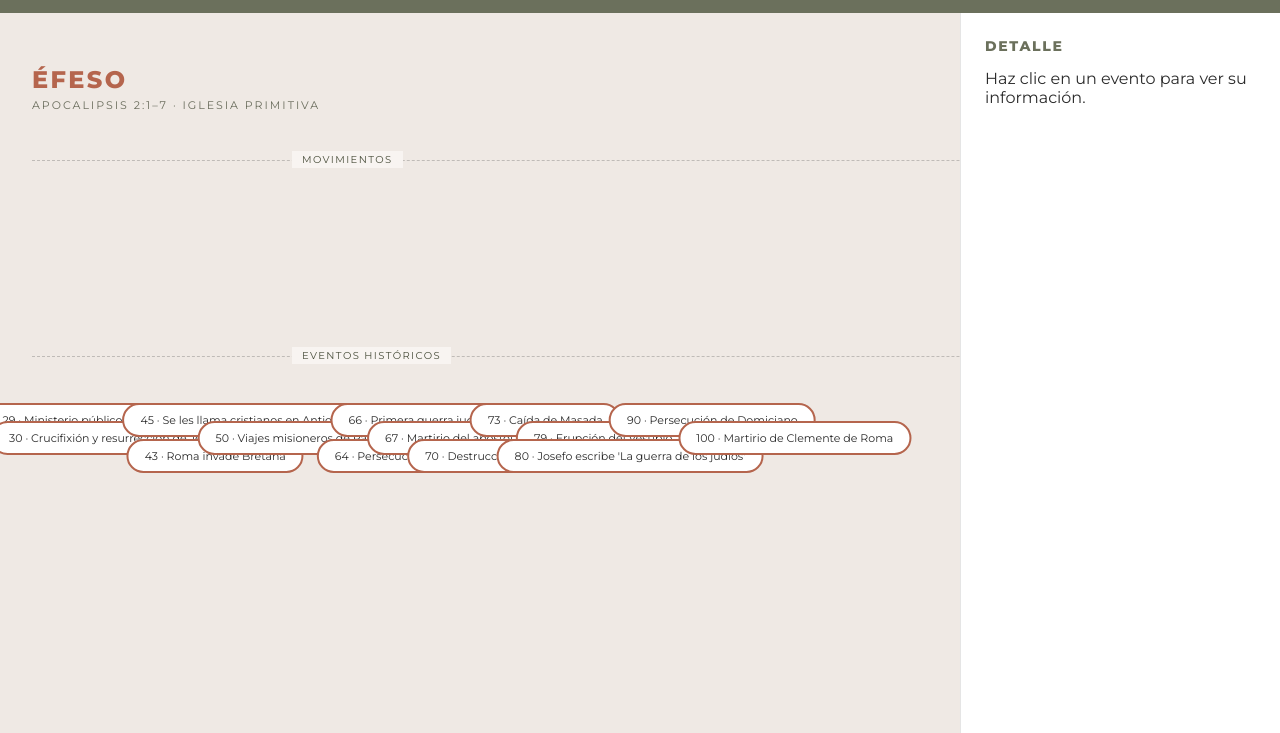
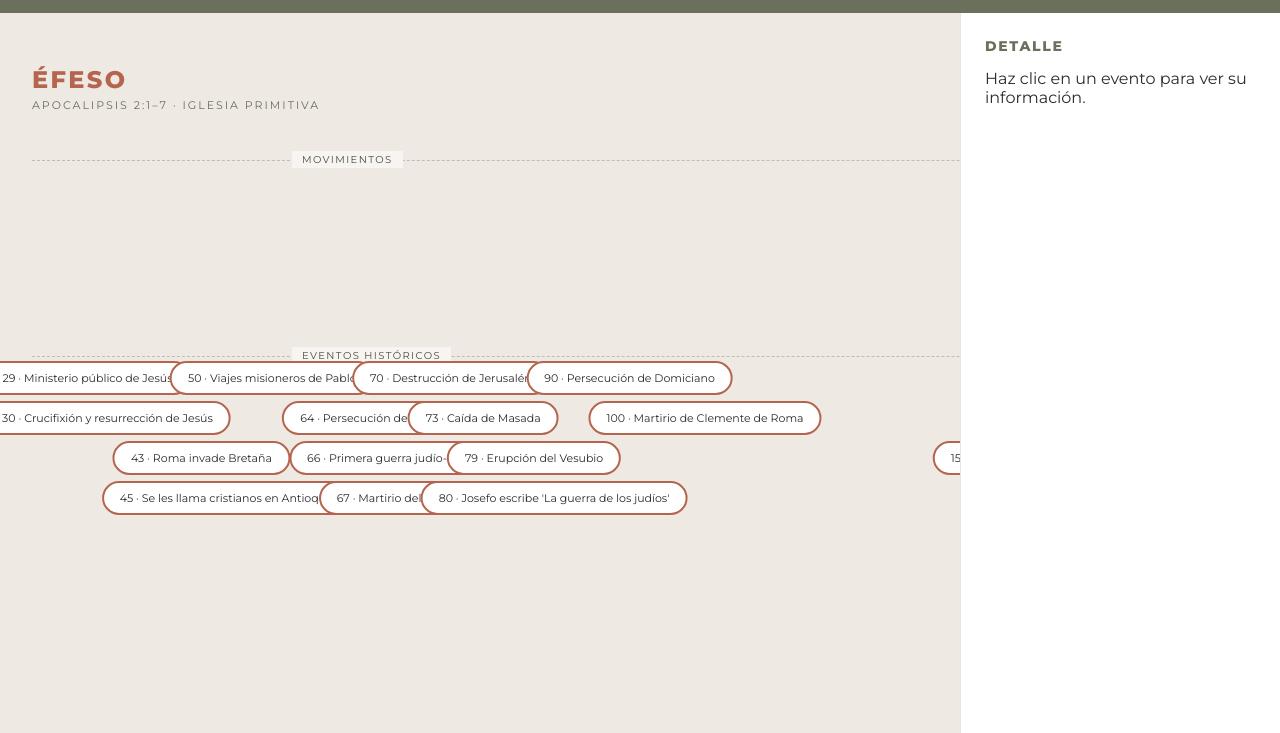
Before and after one commit to Soyjuanf/Timeline-Historia-Iglesia, a plain HTML site: page index.html in a window 1280 px wide. Shown: the part 67-800 px from the top of the page. Drawn offline with Linux system fonts and the light colour scheme.

Commit message:
Update index.html

```diff
--- a/index.html
+++ b/index.html
@@ -93,12 +93,12 @@
       opacity: 0.8;
     }
 
-    /* AHORA CADA ERA TIENE 2 FILAS: MOVIMIENTOS Y EVENTOS */
+    /* Dos filas: movimientos y eventos */
     .layers {
       display: grid;
       grid-template-rows: repeat(2, 1fr);
       position: relative;
-      height: 360px; /* un poco más alto para aire vertical */
+      height: 360px;
       margin-top: 48px;
       row-gap: 32px;
     }
@@ -143,8 +143,7 @@
 
     /* Movimientos de larga duración (bandas) */
     .event--movement {
-      /* para bandas usamos el left como inicio real, no centrado */
-      transform: translateY(-50%);
+      transform: translateY(-50%); /* usamos left como inicio real */
       border-radius: 24px;
       background: rgba(181, 101, 77, 0.14);
       border-style: dashed;
@@ -273,293 +272,71 @@
 <script>
   const events = [
     // === ÉFESO ===
-    {
-      eraIndex: 0, type: "point", year: 29,
-      title: "Ministerio público de Jesús",
-      description: "Jesús inicia su predicación del Reino de Dios y llama a sus discípulos.",
-      tags: ["Evangelios"]
-    },
-    {
-      eraIndex: 0, type: "point", year: 30,
-      title: "Crucifixión y resurrección de Jesús",
-      description: "Jesús muere bajo Poncio Pilato y resucita al tercer día.",
-      tags: ["Redención"]
-    },
-    {
-      eraIndex: 0, type: "point", year: 43,
-      title: "Roma invade Bretaña",
-      description: "El Imperio romano inicia la conquista de Bretaña.",
-      tags: ["Imperio romano"]
-    },
-    {
-      eraIndex: 0, type: "point", year: 45,
-      title: "Se les llama cristianos en Antioquía",
-      description: "Los discípulos reciben por primera vez el nombre de cristianos.",
-      tags: ["Identidad cristiana"]
-    },
-    {
-      eraIndex: 0, type: "point", year: 50,
-      title: "Viajes misioneros de Pablo",
-      description: "Pablo difunde el evangelio por Asia Menor y Europa.",
-      tags: ["Misión"]
-    },
-    {
-      eraIndex: 0, type: "point", year: 64,
-      title: "Persecución de Nerón",
-      description: "Primera persecución imperial contra los cristianos.",
-      tags: ["Persecución"]
-    },
-    {
-      eraIndex: 0, type: "point", year: 66,
-      title: "Primera guerra judío-romana",
-      description: "Rebelión de los judíos contra Roma.",
-      tags: ["Historia"]
-    },
-    {
-      eraIndex: 0, type: "point", year: 67,
-      title: "Martirio del apóstol Pedro",
-      description: "Pedro muere por su fe en Roma.",
-      tags: ["Martirio"]
-    },
-    {
-      eraIndex: 0, type: "point", year: 70,
-      title: "Destrucción de Jerusalén",
-      description: "Las legiones romanas destruyen Jerusalén y el Templo.",
-      tags: ["Profecía cumplida"]
-    },
-    {
-      eraIndex: 0, type: "point", year: 73,
-      title: "Caída de Masada",
-      description: "Último bastión judío frente a Roma.",
-      tags: ["Historia judía"]
-    },
-    {
-      eraIndex: 0, type: "point", year: 79,
-      title: "Erupción del Vesubio",
-      description: "Pompeya y Herculano son destruidas por la erupción del Vesubio.",
-      tags: ["Catástrofe"]
-    },
-    {
-      eraIndex: 0, type: "point", year: 80,
-      title: "Josefo escribe 'La guerra de los judíos'",
-      description: "Flavio Josefo relata el conflicto judeo-romano.",
-      tags: ["Historia"]
-    },
-    {
-      eraIndex: 0, type: "point", year: 90,
-      title: "Persecución de Domiciano",
-      description: "Cristianos perseguidos por negarse a adorar al emperador.",
-      tags: ["Persecución"]
-    },
-    {
-      eraIndex: 0, type: "point", year: 100,
-      title: "Martirio de Clemente de Roma",
-      description: "Uno de los primeros obispos de Roma es ejecutado.",
-      tags: ["Martirio"]
-    },
-    {
-      eraIndex: 0, type: "point", year: 155,
-      title: "Justino Mártir confronta a Marción",
-      description: "Justino defiende la fe apostólica frente a la herejía de Marción.",
-      tags: ["Apologética"]
-    },
-    {
-      eraIndex: 0, type: "point", year: 170,
-      title: "Marco Aurelio y los cristianos",
-      description: "Durante su reinado se intensifican martirios locales.",
-      tags: ["Persecución"]
-    },
-    {
-      eraIndex: 0, type: "point", year: 200,
-      title: "Apología de Tertuliano",
-      description: "Tertuliano escribe en defensa del cristianismo.",
-      tags: ["Apologética"]
-    },
-    {
-      eraIndex: 0, type: "point", year: 250,
-      title: "Persecución de Decio",
-      description: "Primera persecución imperial obligatoria contra todos los cristianos.",
-      tags: ["Persecución"]
-    },
+    { eraIndex: 0, type: "point", year: 29,  title: "Ministerio público de Jesús",          description: "Jesús inicia su predicación del Reino de Dios y llama a sus discípulos.", tags: ["Evangelios"] },
+    { eraIndex: 0, type: "point", year: 30,  title: "Crucifixión y resurrección de Jesús", description: "Jesús muere bajo Poncio Pilato y resucita al tercer día.",             tags: ["Redención"] },
+    { eraIndex: 0, type: "point", year: 43,  title: "Roma invade Bretaña",                  description: "El Imperio romano inicia la conquista de Bretaña.",                   tags: ["Imperio romano"] },
+    { eraIndex: 0, type: "point", year: 45,  title: "Se les llama cristianos en Antioquía", description: "Los discípulos reciben por primera vez el nombre de cristianos.",      tags: ["Identidad cristiana"] },
+    { eraIndex: 0, type: "point", year: 50,  title: "Viajes misioneros de Pablo",           description: "Pablo difunde el evangelio por Asia Menor y Europa.",               tags: ["Misión"] },
+    { eraIndex: 0, type: "point", year: 64,  title: "Persecución de Nerón",                 description: "Primera persecución imperial contra los cristianos.",               tags: ["Persecución"] },
+    { eraIndex: 0, type: "point", year: 66,  title: "Primera guerra judío-romana",          description: "Rebelión de los judíos contra Roma.",                               tags: ["Historia"] },
+    { eraIndex: 0, type: "point", year: 67,  title: "Martirio del apóstol Pedro",           description: "Pedro muere por su fe en Roma.",                                    tags: ["Martirio"] },
+    { eraIndex: 0, type: "point", year: 70,  title: "Destrucción de Jerusalén",             description: "Las legiones romanas destruyen Jerusalén y el Templo.",             tags: ["Profecía cumplida"] },
+    { eraIndex: 0, type: "point", year: 73,  title: "Caída de Masada",                      description: "Último bastión judío frente a Roma.",                               tags: ["Historia judía"] },
+    { eraIndex: 0, type: "point", year: 79,  title: "Erupción del Vesubio",                 description: "Pompeya y Herculano son destruidas por la erupción del Vesubio.",   tags: ["Catástrofe"] },
+    { eraIndex: 0, type: "point", year: 80,  title: "Josefo escribe 'La guerra de los judíos'", description: "Flavio Josefo relata el conflicto judeo-romano.",              tags: ["Historia"] },
+    { eraIndex: 0, type: "point", year: 90,  title: "Persecución de Domiciano",             description: "Cristianos perseguidos por negarse a adorar al emperador.",         tags: ["Persecución"] },
+    { eraIndex: 0, type: "point", year: 100, title: "Martirio de Clemente de Roma",         description: "Uno de los primeros obispos de Roma es ejecutado.",                 tags: ["Martirio"] },
+    { eraIndex: 0, type: "point", year: 155, title: "Justino Mártir confronta a Marción",   description: "Justino defiende la fe apostólica frente a la herejía de Marción.", tags: ["Apologética"] },
+    { eraIndex: 0, type: "point", year: 170, title: "Marco Aurelio y los cristianos",       description: "Durante su reinado se intensifican martirios locales.",             tags: ["Persecución"] },
+    { eraIndex: 0, type: "point", year: 200, title: "Apología de Tertuliano",              description: "Tertuliano escribe en defensa del cristianismo.",                   tags: ["Apologética"] },
+    { eraIndex: 0, type: "point", year: 250, title: "Persecución de Decio",                description: "Primera persecución imperial obligatoria contra todos los cristianos.", tags: ["Persecución"] },
 
     // === ESMIRNA · MOVIMIENTOS ===
-    {
-      eraIndex: 1,
-      type: "movement",
-      startYear: 156,
-      endYear: 300,
-      title: "Montanistas",
-      description: "Movimiento profético surgido en Frigia que enfatizaba visiones, revelaciones y vida ascética.",
-      tags: ["Movimiento", "Profecía"]
-    },
-    {
-      eraIndex: 1,
-      type: "movement",
-      startYear: 251,
-      endYear: 400,
-      title: "Novacianos",
-      description: "Movimiento rigorista que rechazaba la readmisión de cristianos que habían apostatado.",
-      tags: ["Movimiento", "Rigorismo"]
-    },
-    {
-      eraIndex: 1,
-      type: "movement",
-      startYear: 311,
-      endYear: 400,
-      title: "Donatistas",
-      description: "Movimiento en el norte de África que exigía ministros moralmente puros.",
-      tags: ["Movimiento", "África"]
-    },
+    { eraIndex: 1, type: "movement", startYear: 156, endYear: 300, title: "Montanistas", description: "Movimiento profético surgido en Frigia que enfatizaba visiones, revelaciones y vida ascética.", tags: ["Movimiento", "Profecía"] },
+    { eraIndex: 1, type: "movement", startYear: 251, endYear: 400, title: "Novacianos",  description: "Movimiento rigorista que rechazaba la readmisión de cristianos que habían apostatado.",         tags: ["Movimiento", "Rigorismo"] },
+    { eraIndex: 1, type: "movement", startYear: 311, endYear: 400, title: "Donatistas",  description: "Movimiento en el norte de África que exigía ministros moralmente puros.",                         tags: ["Movimiento", "África"] },
 
-    // === PÉRGAMO · MOVIMIENTO LARGO ===
-    {
-      eraIndex: 2,
-      type: "movement",
-      startYear: 380,
-      endYear: 600,
-      title: "Nestorianos",
-      description: "Corriente cristológica con raíces a finales del siglo IV, condenada en el Concilio de Éfeso (431) y extendida hacia Persia y Asia.",
-      tags: ["Movimiento", "Cristología"]
-    },
+    // === PÉRGAMO · MOVIMIENTO ===
+    { eraIndex: 2, type: "movement", startYear: 380, endYear: 600, title: "Nestorianos", description: "Corriente cristológica con raíces a finales del siglo IV, condenada en el Concilio de Éfeso (431) y extendida hacia Persia y Asia.", tags: ["Movimiento", "Cristología"] },
 
-    // === ESMIRNA · EVENTOS PUNTUALES (≤ 395) ===
-    {
-      eraIndex: 1, type: "point", year: 303,
-      title: "Gran persecución de Diocleciano",
-      description: "Última y más violenta persecución oficial contra la Iglesia.",
-      tags: ["Persecución"]
-    },
-    {
-      eraIndex: 1, type: "point", year: 311,
-      title: "Historia Eclesiástica de Eusebio",
-      description: "Eusebio de Cesarea escribe la primera gran historia oficial de la Iglesia.",
-      tags: ["Historia de la Iglesia"]
-    },
-    {
-      eraIndex: 1, type: "point", year: 312,
-      title: "Constantino gana la batalla del Puente Milvio",
-      description: "Constantino vence a Majencio bajo el signo cristiano.",
-      tags: ["Constantino", "Imperio"]
-    },
-    {
-      eraIndex: 1, type: "point", year: 313,
-      title: "Edicto de Milán",
-      description: "Se decreta la libertad religiosa para los cristianos.",
-      tags: ["Iglesia y Estado"]
-    },
-    {
-      eraIndex: 1, type: "point", year: 325,
-      title: "Concilio de Nicea",
-      description: "Primer concilio ecuménico; se afirma la divinidad de Cristo.",
-      tags: ["Concilios", "Cristología"]
-    },
-    {
-      eraIndex: 1, type: "point", year: 340,
-      title: "Cristianismo llega a Abisinia",
-      description: "El cristianismo se establece en el reino de Abisinia (Etiopía).",
-      tags: ["Misión", "África"]
-    },
-    {
-      eraIndex: 1, type: "point", year: 361,
-      title: "Juliano el Apóstata",
-      description: "Emperador que intenta restaurar el paganismo.",
-      tags: ["Imperio", "Paganismo"]
-    },
-    {
-      eraIndex: 1, type: "point", year: 370,
-      title: "Basilio contra el arrianismo",
-      description: "Basilio de Cesarea defiende la doctrina trinitaria.",
-      tags: ["Padres de la Iglesia"]
-    },
-    {
-      eraIndex: 1, type: "point", year: 380,
-      title: "Cristianismo religión oficial del Imperio",
-      description: "El edicto de Tesalónica declara al cristianismo niceno religión oficial.",
-      tags: ["Iglesia y Estado"]
-    },
-    {
-      eraIndex: 1, type: "point", year: 395,
-      title: "División definitiva del Imperio romano",
-      description: "A la muerte de Teodosio I, el Imperio se divide en Oriente y Occidente.",
-      tags: ["Imperio romano"]
-    },
+    // === ESMIRNA · EVENTOS PUNTUALES ===
+    { eraIndex: 1, type: "point", year: 303, title: "Gran persecución de Diocleciano", description: "Última y más violenta persecución oficial contra la Iglesia.",                 tags: ["Persecución"] },
+    { eraIndex: 1, type: "point", year: 311, title: "Historia Eclesiástica de Eusebio", description: "Eusebio de Cesarea escribe la primera gran historia oficial de la Iglesia.",   tags: ["Historia de la Iglesia"] },
+    { eraIndex: 1, type: "point", year: 312, title: "Constantino gana la batalla del Puente Milvio", description: "Constantino vence a Majencio bajo el signo cristiano.", tags: ["Constantino", "Imperio"] },
+    { eraIndex: 1, type: "point", year: 313, title: "Edicto de Milán",                  description: "Se decreta la libertad religiosa para los cristianos.",                       tags: ["Iglesia y Estado"] },
+    { eraIndex: 1, type: "point", year: 325, title: "Concilio de Nicea",                description: "Primer concilio ecuménico; se afirma la divinidad de Cristo.",               tags: ["Concilios", "Cristología"] },
+    { eraIndex: 1, type: "point", year: 340, title: "Cristianismo llega a Abisinia",    description: "El cristianismo se establece en el reino de Abisinia (Etiopía).",            tags: ["Misión", "África"] },
+    { eraIndex: 1, type: "point", year: 361, title: "Juliano el Apóstata",             description: "Emperador que intenta restaurar el paganismo.",                               tags: ["Imperio", "Paganismo"] },
+    { eraIndex: 1, type: "point", year: 370, title: "Basilio contra el arrianismo",     description: "Basilio de Cesarea defiende la doctrina trinitaria.",                        tags: ["Padres de la Iglesia"] },
+    { eraIndex: 1, type: "point", year: 380, title: "Cristianismo religión oficial del Imperio", description: "El edicto de Tesalónica declara al cristianismo niceno religión oficial.", tags: ["Iglesia y Estado"] },
+    { eraIndex: 1, type: "point", year: 395, title: "División definitiva del Imperio romano", description: "A la muerte de Teodosio I, el Imperio se divide en Oriente y Occidente.", tags: ["Imperio romano"] },
 
-    // === PÉRGAMO · EVENTOS PUNTUALES (≥ 396) ===
-    {
-      eraIndex: 2, type: "point", year: 396,
-      title: "Agustín, obispo de Hipona",
-      description: "Agustín es ordenado obispo; su obra marcará la teología occidental.",
-      tags: ["Teología"]
-    },
-    {
-      eraIndex: 2, type: "point", year: 405,
-      title: "Jerónimo termina la Vulgata",
-      description: "Se completa la traducción latina de la Biblia.",
-      tags: ["Biblia"]
-    },
-    {
-      eraIndex: 2, type: "point", year: 431,
-      title: "Se establece el culto a María",
-      description: "El Concilio de Éfeso proclama a María como Theotokos.",
-      tags: ["Mariología"]
-    },
-    {
-      eraIndex: 2, type: "point", year: 436,
-      title: "Tropas romanas abandonan Britania",
-      description: "Roma retira sus tropas de Britania.",
-      tags: ["Fin del Imperio"]
-    },
-    {
-      eraIndex: 2, type: "point", year: 443,
-      title: "Tribus germánicas en Alsacia",
-      description: "Pueblos germánicos se asientan en territorio romano.",
-      tags: ["Invasiones bárbaras"]
-    },
-    {
-      eraIndex: 2, type: "point", year: 450,
-      title: "León I: Iglesia y Estado se unen",
-      description: "León I articula la autoridad papal sobre Occidente.",
-      tags: ["Papado", "Iglesia y Estado"]
-    },
-    {
-      eraIndex: 2, type: "point", year: 452,
-      title: "Atila el Huno invade Italia",
-      description: "Atila amenaza Roma; León I negocia y detiene su avance.",
-      tags: ["Invasiones bárbaras"]
-    },
-    {
-      eraIndex: 2, type: "point", year: 455,
-      title: "Los vándalos saquean Roma",
-      description: "La ciudad de Roma es saqueada por los vándalos.",
-      tags: ["Invasiones bárbaras"]
-    },
-    {
-      eraIndex: 2, type: "point", year: 470,
-      title: "Florece la civilización maya",
-      description: "Apogeo de la civilización maya clásica en Mesoamérica.",
-      tags: ["Culturas antiguas"]
-    },
-    {
-      eraIndex: 2, type: "point", year: 476,
-      title: "Último emperador romano de Occidente",
-      description: "Rómulo Augústulo es depuesto; cae el Imperio romano de Occidente.",
-      tags: ["Caída de Roma"]
-    },
-    {
-      eraIndex: 2, type: "point", year: 478,
-      title: "Primer templo sintoísta en Japón",
-      description: "Se consolida el sintoísmo con templos dedicados.",
-      tags: ["Religiones del mundo"]
-    }
+    // === PÉRGAMO · EVENTOS PUNTUALES ===
+    { eraIndex: 2, type: "point", year: 396, title: "Agustín, obispo de Hipona",        description: "Agustín es ordenado obispo; su obra marcará la teología occidental.",          tags: ["Teología"] },
+    { eraIndex: 2, type: "point", year: 405, title: "Jerónimo termina la Vulgata",      description: "Se completa la traducción latina de la Biblia.",                              tags: ["Biblia"] },
+    { eraIndex: 2, type: "point", year: 431, title: "Se establece el culto a María",    description: "El Concilio de Éfeso proclama a María como Theotokos.",                      tags: ["Mariología"] },
+    { eraIndex: 2, type: "point", year: 436, title: "Tropas romanas abandonan Britania",description: "Roma retira sus tropas de Britania.",                                       tags: ["Fin del Imperio"] },
+    { eraIndex: 2, type: "point", year: 443, title: "Tribus germánicas en Alsacia",     description: "Pueblos germánicos se asientan en territorio romano.",                       tags: ["Invasiones bárbaras"] },
+    { eraIndex: 2, type: "point", year: 450, title: "León I: Iglesia y Estado se unen", description: "León I articula la autoridad papal sobre Occidente.",                        tags: ["Papado", "Iglesia y Estado"] },
+    { eraIndex: 2, type: "point", year: 452, title: "Atila el Huno invade Italia",      description: "Atila amenaza Roma; León I negocia y detiene su avance.",                    tags: ["Invasiones bárbaras"] },
+    { eraIndex: 2, type: "point", year: 455, title: "Los vándalos saquean Roma",        description: "La ciudad de Roma es saqueada por los vándalos.",                           tags: ["Invasiones bárbaras"] },
+    { eraIndex: 2, type: "point", year: 470, title: "Florece la civilización maya",     description: "Apogeo de la civilización maya clásica en Mesoamérica.",                     tags: ["Culturas antiguas"] },
+    { eraIndex: 2, type: "point", year: 476, title: "Último emperador romano de Occidente", description: "Rómulo Augústulo es depuesto; cae el Imperio romano de Occidente.",   tags: ["Caída de Roma"] },
+    { eraIndex: 2, type: "point", year: 478, title: "Primer templo sintoísta en Japón", description: "Se consolida el sintoísmo con templos dedicados.",                          tags: ["Religiones del mundo"] }
   ];
 
   const eras = document.querySelectorAll(".era");
   const detailPanel = document.getElementById("detailPanel");
 
-  // pequeños offsets solo para eventos (para que no se monten entre sí en la misma fila)
-  const pointOffsetsY = [-18, 0, 18];
+  // offsets verticales para evitar que se monten
+  const pointOffsetsY = [-60, -20, 20, 60];          // eventos históricos
+  const movementOffsetsY = [-40, 0, 40, 80];        // movimientos dentro de su fila
 
-  events.forEach((event, index) => {
+  // contadores por era para asignar filas a movimientos
+  const movementIndexByEra = {};
+  const pointIndexByEra = {};
+
+  events.forEach((event, globalIndex) => {
     const era = eras[event.eraIndex];
     if (!era) return;
 
@@ -585,7 +362,7 @@
       widthPercent = (duration / range) * 100;
     } else {
       const basePercent = ((event.year - start) / range) * 100;
-      leftPercent = basePercent + (index * 1.2); // pequeño corrimiento horizontal
+      leftPercent = basePercent + (globalIndex * 0.8); // pequeño corrimiento
     }
 
     const el = document.createElement("div");
@@ -593,13 +370,18 @@
     el.style.left = leftPercent + "%";
 
     if (event.type === "movement") {
-      el.style.top = "50%"; // centrado en su fila de movimientos
+      const idx = (movementIndexByEra[event.eraIndex] || 0);
+      movementIndexByEra[event.eraIndex] = idx + 1;
+      const vOffset = movementOffsetsY[idx % movementOffsetsY.length];
+      el.style.top = "calc(50% + " + vOffset + "px)";
       if (widthPercent !== null) {
         el.style.width = Math.max(widthPercent, 10) + "%";
       }
     } else {
-      const verticalOffset = pointOffsetsY[index % pointOffsetsY.length];
-      el.style.top = "calc(50% + " + verticalOffset + "px)"; // fila de eventos con ligera variación
+      const idx = (pointIndexByEra[event.eraIndex] || 0);
+      pointIndexByEra[event.eraIndex] = idx + 1;
+      const vOffset = pointOffsetsY[idx % pointOffsetsY.length];
+      el.style.top = "calc(50% + " + vOffset + "px)";
     }
 
     const labelYear = event.type === "movement"
```
